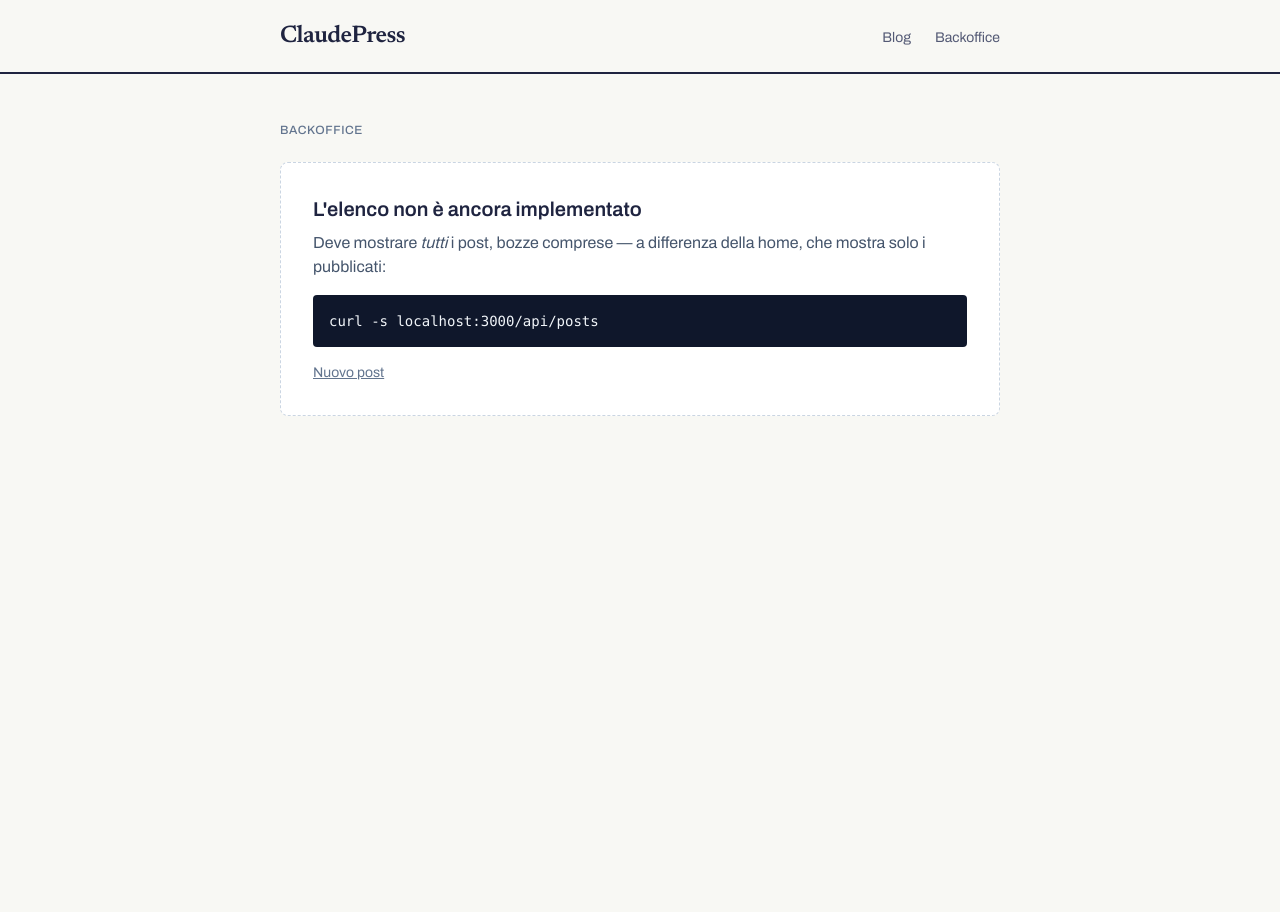
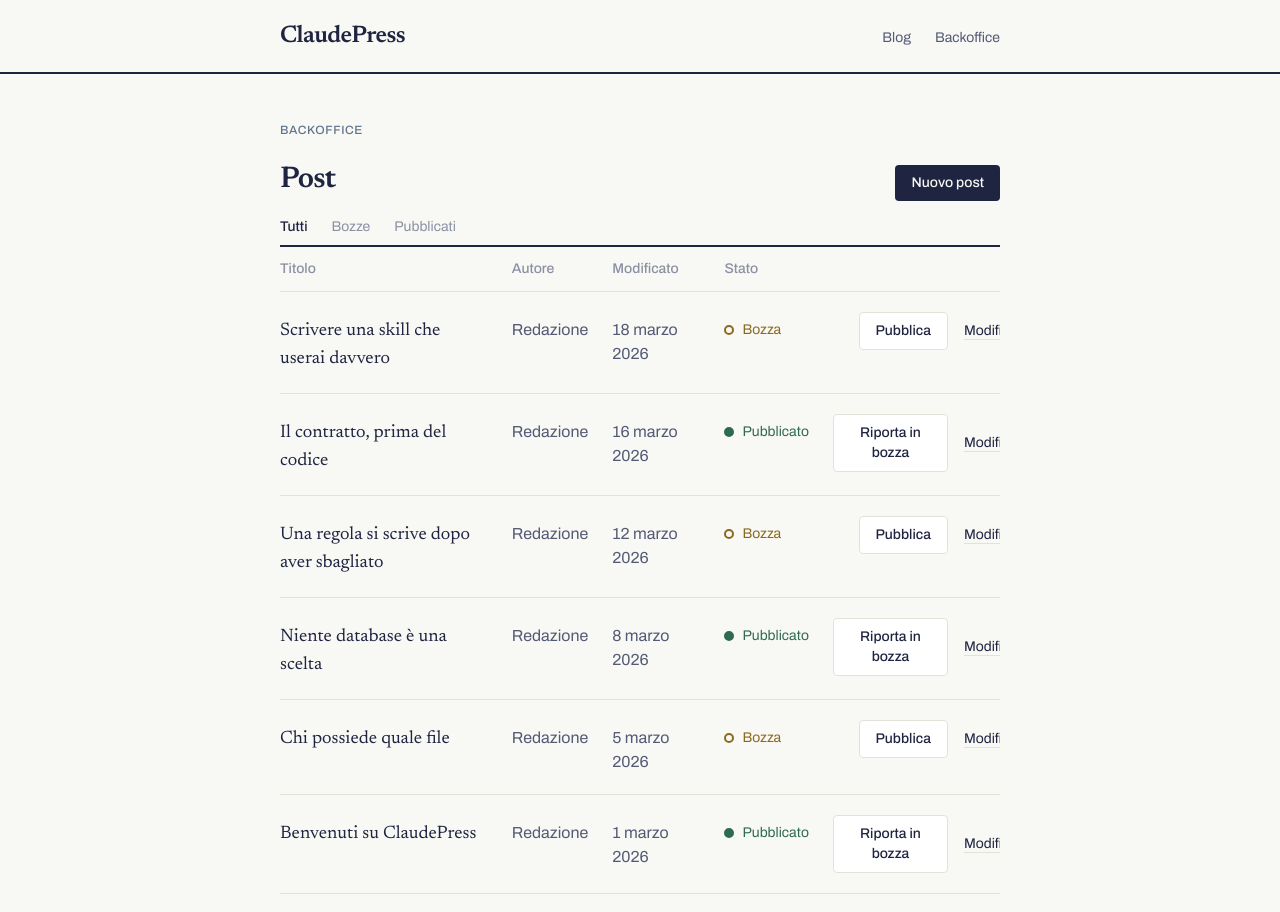
Before and after one commit to fabiobiondi/claudepress-team-1, a Next.js app: page /admin/posts in a window 1280 px wide. Shown: the top 912 px of the page. Before the commit the page ends 800 px from the top, so only its background shows below. Built offline with nearby package versions, Linux system fonts and the light colour scheme.

Commit message:
Elenco dei post nel backoffice (#2)
* feat: list and delete posts in the backoffice

* feat: publish or unpublish a post from the list

* feat: filter the post list by status

```diff
--- /dev/null
+++ b/src/app/admin/posts/_list/DeletePostButton.tsx
@@ -0,0 +1,51 @@
+"use client";
+// "use client": l'eliminazione parte da un click e aggiorna la lista dopo la
+// risposta dell'API — servono event handler e stato.
+
+import { useState, useTransition } from "react";
+import { useRouter } from "next/navigation";
+import { API_ROUTES } from "@/contracts/blog";
+import { Button } from "@/components/ui/Button";
+
+type DeletePostButtonProps = {
+  id: string;
+  /** Solo per l'etichetta accessibile: in tabella "Elimina" da solo è ambiguo. */
+  title: string;
+};
+
+export function DeletePostButton({ id, title }: DeletePostButtonProps) {
+  const router = useRouter();
+  const [isDeleting, setIsDeleting] = useState(false);
+  const [isRefreshing, startTransition] = useTransition();
+  const [hasFailed, setHasFailed] = useState(false);
+
+  // Niente conferma: è una decisione di progetto.
+  async function handleDelete() {
+    setIsDeleting(true);
+    setHasFailed(false);
+
+    const response = await fetch(API_ROUTES.post(id), { method: "DELETE" });
+
+    if (!response.ok) {
+      setHasFailed(true);
+      setIsDeleting(false);
+      return;
+    }
+
+    startTransition(() => router.refresh());
+    setIsDeleting(false);
+  }
+
+  return (
+    <div className="flex flex-col items-end gap-1">
+      <Button variant="danger" disabled={isDeleting || isRefreshing} onClick={handleDelete}>
+        Elimina<span className="sr-only"> il post {title}</span>
+      </Button>
+      {hasFailed ? (
+        <p role="status" className="text-sm text-alarm">
+          Il post non è stato eliminato. Riprova.
+        </p>
+      ) : null}
+    </div>
+  );
+}
--- /dev/null
+++ b/src/app/admin/posts/_list/StatusToggle.tsx
@@ -0,0 +1,64 @@
+"use client";
+// "use client": il cambio di stato parte da un click e aggiorna la lista dopo
+// la risposta dell'API — servono event handler e stato.
+
+import { useState, useTransition } from "react";
+import { useRouter } from "next/navigation";
+import { API_ROUTES, type PostStatus } from "@/contracts/blog";
+import { Button } from "@/components/ui/Button";
+
+type StatusToggleProps = {
+  id: string;
+  status: PostStatus;
+  /** Solo per l'etichetta accessibile: in tabella il verbo da solo è ambiguo. */
+  title: string;
+};
+
+const NEXT_STATUS: Record<PostStatus, { status: PostStatus; label: string }> = {
+  draft: { status: "published", label: "Pubblica" },
+  published: { status: "draft", label: "Riporta in bozza" },
+};
+
+export function StatusToggle({ id, status, title }: StatusToggleProps) {
+  const router = useRouter();
+  const [isSaving, setIsSaving] = useState(false);
+  const [isRefreshing, startTransition] = useTransition();
+  const [hasFailed, setHasFailed] = useState(false);
+
+  const next = NEXT_STATUS[status];
+
+  async function handleToggle() {
+    setIsSaving(true);
+    setHasFailed(false);
+
+    // Solo il campo cambiato: postPatchSchema accetta un input parziale.
+    const response = await fetch(API_ROUTES.post(id), {
+      method: "PATCH",
+      headers: { "content-type": "application/json" },
+      body: JSON.stringify({ status: next.status }),
+    });
+
+    if (!response.ok) {
+      setHasFailed(true);
+      setIsSaving(false);
+      return;
+    }
+
+    startTransition(() => router.refresh());
+    setIsSaving(false);
+  }
+
+  return (
+    <div className="flex flex-col items-end gap-1">
+      <Button variant="secondary" disabled={isSaving || isRefreshing} onClick={handleToggle}>
+        {next.label}
+        <span className="sr-only"> il post {title}</span>
+      </Button>
+      {hasFailed ? (
+        <p role="status" className="text-sm text-alarm">
+          Lo stato non è cambiato. Riprova.
+        </p>
+      ) : null}
+    </div>
+  );
+}
--- a/src/app/admin/posts/page.tsx
+++ b/src/app/admin/posts/page.tsx
@@ -1,24 +1,164 @@
-// TODO(backoffice/elenco): la tabella dei post non è ancora implementata.
-// Deve mostrare tutti i post, bozze comprese, con StatusBadge ed eliminazione.
+import Link from "next/link";
+import {
+  API_ROUTES,
+  ROUTES,
+  apiUrl,
+  postInputSchema,
+  type Post,
+  type PostStatus,
+} from "@/contracts/blog";
+import { EmptyState } from "@/components/ui/EmptyState";
+import { StatusBadge } from "@/components/ui/StatusBadge";
+import { DeletePostButton } from "@/app/admin/posts/_list/DeletePostButton";
+import { StatusToggle } from "@/app/admin/posts/_list/StatusToggle";
 
-import Link from "next/link";
+const dateFormatter = new Intl.DateTimeFormat("it-IT", {
+  day: "numeric",
+  month: "long",
+  year: "numeric",
+});
 
-export default function AdminPostsPlaceholder() {
+const FILTERS: { label: string; href: string; status: PostStatus | null }[] = [
+  { label: "Tutti", href: ROUTES.adminPosts, status: null },
+  { label: "Bozze", href: `${ROUTES.adminPosts}?status=draft`, status: "draft" },
+  { label: "Pubblicati", href: `${ROUTES.adminPosts}?status=published`, status: "published" },
+];
+
+const EMPTY_STATES: Record<string, { title: string; description: string }> = {
+  all: {
+    title: "Nessun post",
+    description: "Qui compariranno tutti i post, bozze comprese. Comincia con «Nuovo post».",
+  },
+  draft: {
+    title: "Nessuna bozza",
+    description: "Ogni post è già pubblicato.",
+  },
+  published: {
+    title: "Nessun post pubblicato",
+    description: "Una bozza diventa pubblica con «Pubblica», dalla riga del post.",
+  },
+};
+
+/** Qualsiasi altro valore di ?status= vale come nessun filtro. */
+function parseStatus(raw: string | string[] | undefined): PostStatus | null {
+  const parsed = postInputSchema.shape.status.safeParse(raw);
+  return parsed.success ? parsed.data : null;
+}
+
+async function loadPosts(): Promise<Post[]> {
+  const response = await fetch(apiUrl(API_ROUTES.posts), { cache: "no-store" });
+
+  if (!response.ok) {
+    throw new Error(`GET ${API_ROUTES.posts} ha risposto ${response.status}`);
+  }
+
+  return response.json();
+}
+
+type AdminPostsPageProps = {
+  searchParams: Promise<{ [key: string]: string | string[] | undefined }>;
+};
+
+export default async function AdminPostsPage({ searchParams }: AdminPostsPageProps) {
+  const status = parseStatus((await searchParams).status);
+  const posts = await loadPosts();
+
+  // Ordinamento deciso dal team: data di modifica, dal più recente.
+  // Le date sono ISO 8601, quindi l'ordine alfabetico è già quello cronologico.
+  const listed = posts
+    .filter((post) => status === null || post.status === status)
+    .sort((a, b) => b.updatedAt.localeCompare(a.updatedAt));
+
+  const emptyState = EMPTY_STATES[status ?? "all"];
+
   return (
-    <div className="rounded-lg border border-dashed border-slate-300 bg-white p-8">
-      <h1 className="text-xl font-semibold">L&apos;elenco non è ancora implementato</h1>
-      <p className="mt-2 text-slate-600">
-        Deve mostrare <em>tutti</em> i post, bozze comprese — a differenza della home,
-        che mostra solo i pubblicati:
-      </p>
-      <pre className="mt-4 overflow-x-auto rounded bg-slate-900 p-4 text-sm text-slate-100">
-curl -s localhost:3000/api/posts
-      </pre>
-      <p className="mt-4 text-sm text-slate-500">
-        <Link href="/admin/posts/new" className="underline">
+    <div>
+      <div className="flex flex-wrap items-baseline justify-between gap-x-8 gap-y-4 pb-4">
+        <h1 className="font-serif text-3xl font-semibold tracking-tight">Post</h1>
+        <Link
+          href={ROUTES.adminPostNew}
+          className="inline-flex items-center justify-center rounded-sm bg-ink px-4 py-2 font-sans text-sm font-medium text-paper transition-colors hover:bg-ink-soft"
+        >
           Nuovo post
         </Link>
-      </p>
+      </div>
+
+      <nav aria-label="Filtra per stato" className="flex gap-6 border-b-2 border-ink text-sm">
+        {FILTERS.map((filter) => {
+          const isActive = filter.status === status;
+
+          return (
+            <Link
+              key={filter.label}
+              href={filter.href}
+              aria-current={isActive ? "page" : undefined}
+              className={`-mb-0.5 border-b-2 pb-2 ${
+                isActive
+                  ? "border-ink font-medium text-ink"
+                  : "border-transparent text-ink-faint hover:text-ink"
+              }`}
+            >
+              {filter.label}
+            </Link>
+          );
+        })}
+      </nav>
+
+      {listed.length === 0 ? (
+        <EmptyState title={emptyState.title} description={emptyState.description} />
+      ) : (
+        <div className="overflow-x-auto">
+          <table className="w-full min-w-[52rem] border-collapse text-left">
+            <thead>
+              <tr className="border-b border-rule text-sm text-ink-faint">
+                <th scope="col" className="py-3 pr-6 font-medium">
+                  Titolo
+                </th>
+                <th scope="col" className="py-3 pr-6 font-medium">
+                  Autore
+                </th>
+                <th scope="col" className="py-3 pr-6 font-medium">
+                  Modificato
+                </th>
+                <th scope="col" className="py-3 pr-6 font-medium">
+                  Stato
+                </th>
+                <th scope="col" className="py-3 text-right font-medium">
+                  <span className="sr-only">Azioni</span>
+                </th>
+              </tr>
+            </thead>
+            <tbody>
+              {listed.map((post) => (
+                <tr key={post.id} className="border-b border-rule align-baseline">
+                  <td className="py-5 pr-6 font-serif text-lg">{post.title}</td>
+                  <td className="py-5 pr-6 text-ink-soft">{post.author}</td>
+                  <td className="py-5 pr-6 text-ink-soft">
+                    <time dateTime={post.updatedAt}>
+                      {dateFormatter.format(new Date(post.updatedAt))}
+                    </time>
+                  </td>
+                  <td className="py-5 pr-6">
+                    <StatusBadge status={post.status} />
+                  </td>
+                  <td className="py-5">
+                    <div className="flex items-center justify-end gap-4">
+                      <StatusToggle id={post.id} status={post.status} title={post.title} />
+                      <Link
+                        href={ROUTES.adminPost(post.id)}
+                        className="text-sm underline decoration-rule underline-offset-4 hover:decoration-ink"
+                      >
+                        Modifica<span className="sr-only"> il post {post.title}</span>
+                      </Link>
+                      <DeletePostButton id={post.id} title={post.title} />
+                    </div>
+                  </td>
+                </tr>
+              ))}
+            </tbody>
+          </table>
+        </div>
+      )}
     </div>
   );
 }
```
